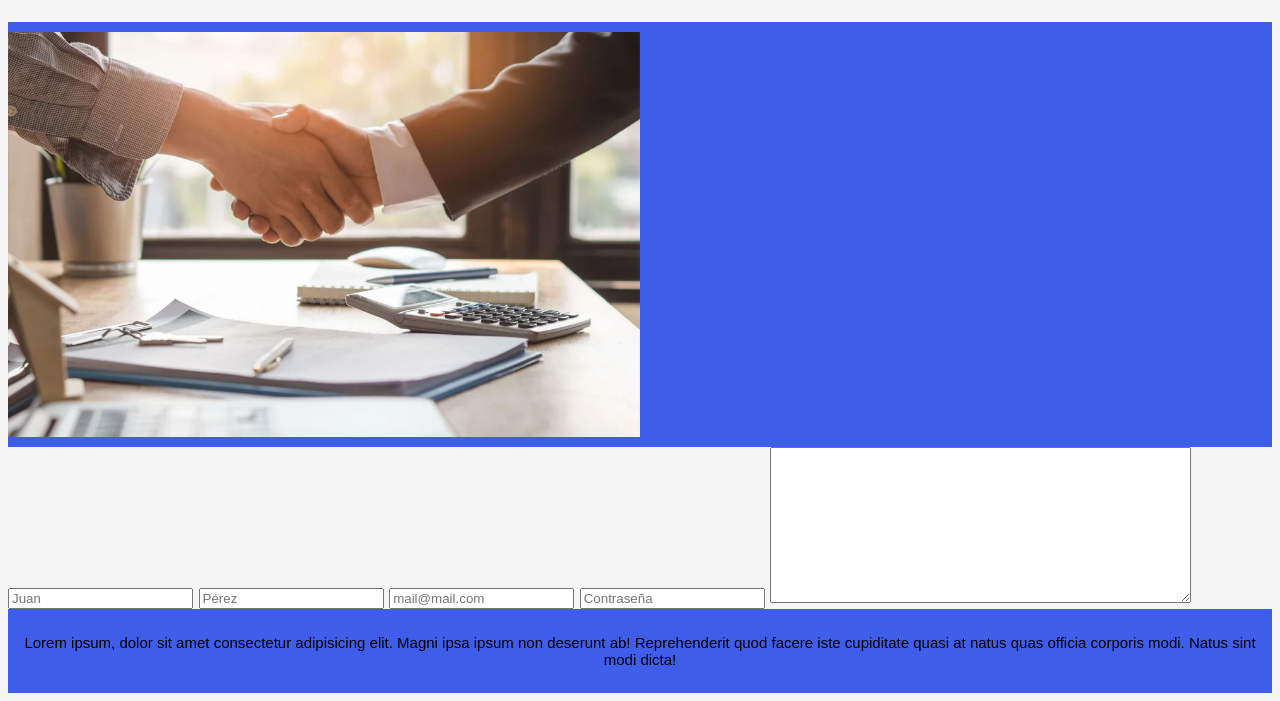
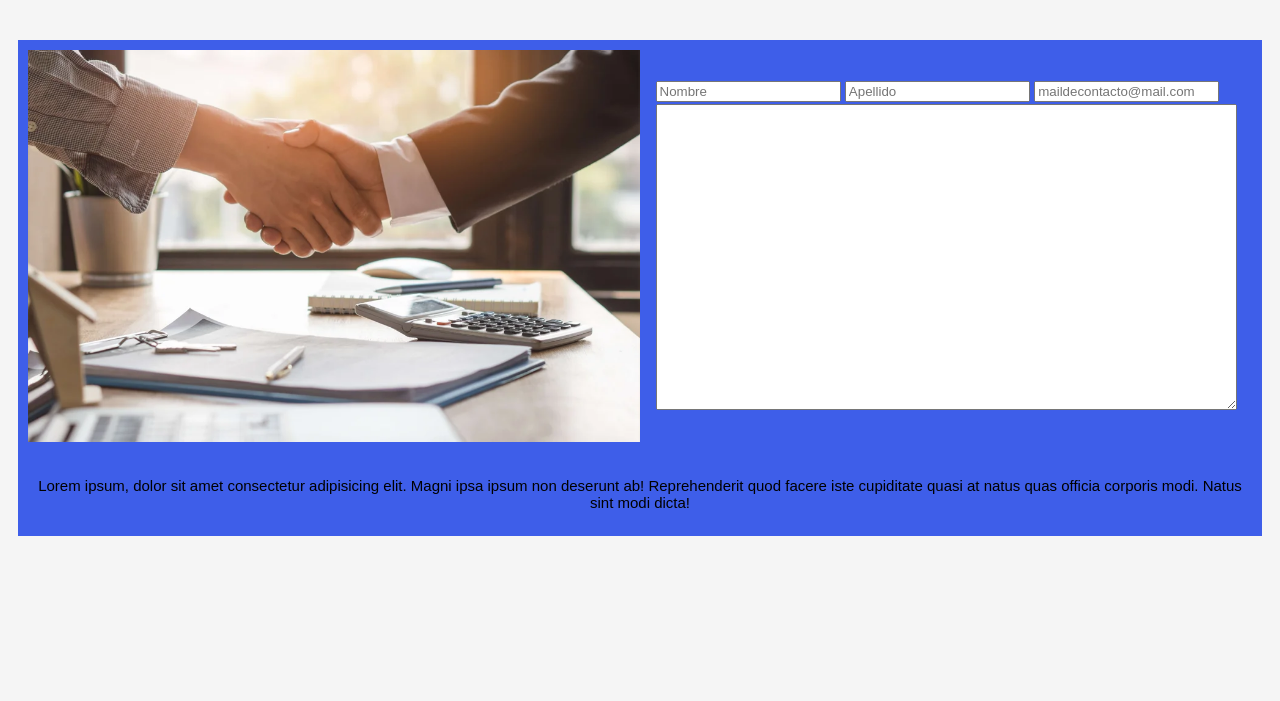
Before and after one commit to TomasIanno/Idea---Iannopollo-Pagani, a plain HTML site: page pages/Contacto.html in a window 1280 px wide. Shown: the part 381-1082 px from the top of the page. After the commit the page ends 935 px from the top, so only its background shows below. Drawn offline with Linux system fonts and the light colour scheme.

Commit message:
cambios en formularios

```diff
--- a/css/styles.css
+++ b/css/styles.css
@@ -13,7 +13,7 @@
     flex-wrap: nowrap;
     padding: 20px;
     background-color: rgba(9, 50, 230, 0.774);
-    color: rgb(1, 13, 20);
+    color: rgb(194, 207, 214);
 }
 
 .h2{
@@ -43,8 +43,22 @@
     text-align: center;
     background-color: rgba(9, 50, 230, 0.774);
     color: antiquewhite;
-    padding-bottom: 10px;
-    padding-top: 10px;
+    padding: 10px;
+}
+
+.formContacto{
+    display: block;
+    box-sizing: border-box;
+    padding: 15px;
+    text-align: left;
+}
+
+.container{
+    display: flex;
+    justify-content: center;
+    align-items: center;
+    padding-right: 15px;
+    padding-left: 15px;
 }
 
 .parrafoAparte{display: flex;
@@ -77,4 +91,5 @@ body{
     background-color: #f5f5f5;
     font-family: sans-serif;
     font-size: 20px;
+    padding: 10px;
 }
--- a/pages/Contacto.html
+++ b/pages/Contacto.html
@@ -54,18 +54,16 @@
     <!-- FORMULARIO DE CONTACTO-->
 
     <div class="parrafosPrincipales"> <img src="/img/seguros-07-1001x642.webp" alt="">
+        <div class="container">
+        <form class="formContacto" action="" method="" enctype="">
+        <label for="Nombre"></label>
+        <input type="text" id="Nombre" name="Nombre" value="" placeholder="Nombre">
+        <input type="text" id="Apellido" name="Apellido" placeholder="Apellido">
+        <input type="email" id="Mail" placeholder="maildecontacto@mail.com">
+        <textarea class="comentario" name="opinion" id="opinion" cols="70" rows="20" placeholder="Queremos responder tus consultas!">
+        </textarea> </div>
+
     </div>
-
-    <form action="" method="" enctype="">
-        <label for="Nombre"></label>
-        <input type="text" id="Nombre" name="Nombre" value="" placeholder="Juan">
-        <input type="text" id="Apellido" name="Apellido" placeholder="Pérez">
-        <input type="email" id="Mail" placeholder="mail@mail.com">
-        <input type="password" id="Pass" placeholder="Contraseña">
-
-        <textarea name="opinion" id="opinion" cols="50" rows="10" placeholder="Escriba su opinión">
-        </textarea>
-
 
         <!-- FOOTER-->
 
```
